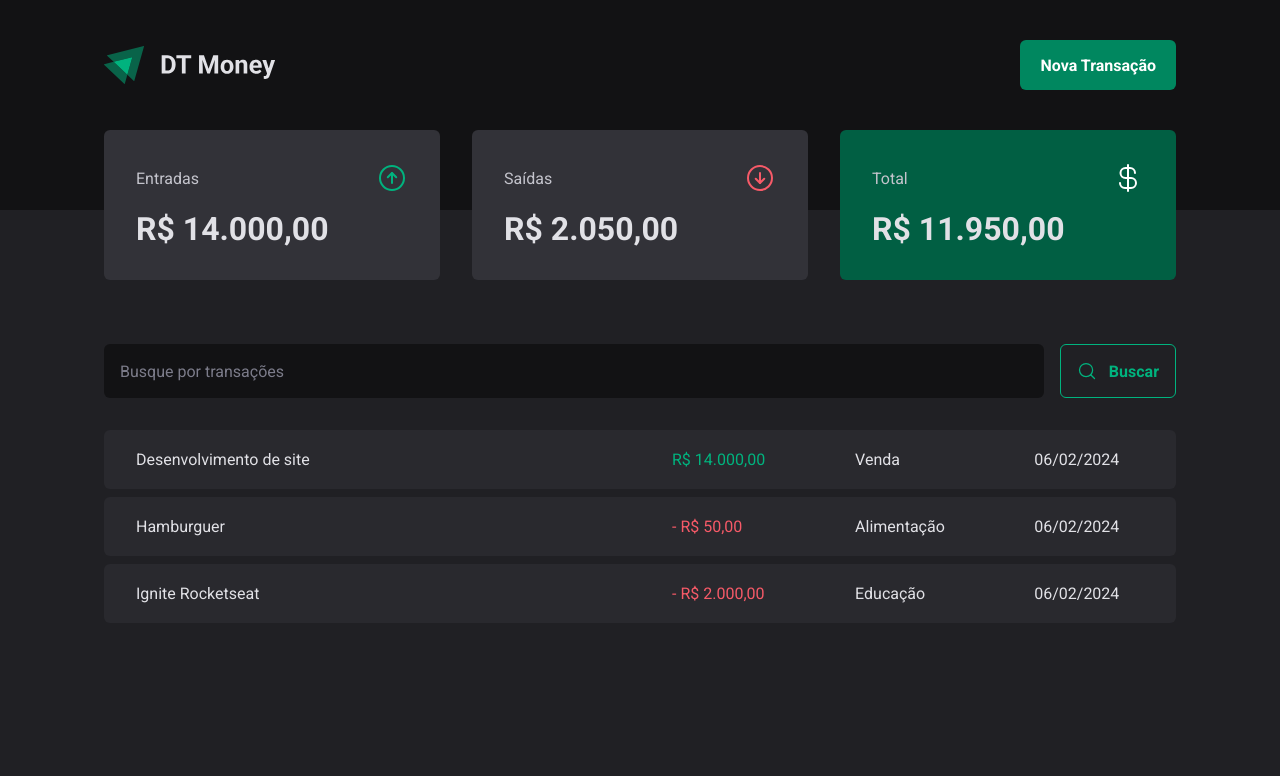
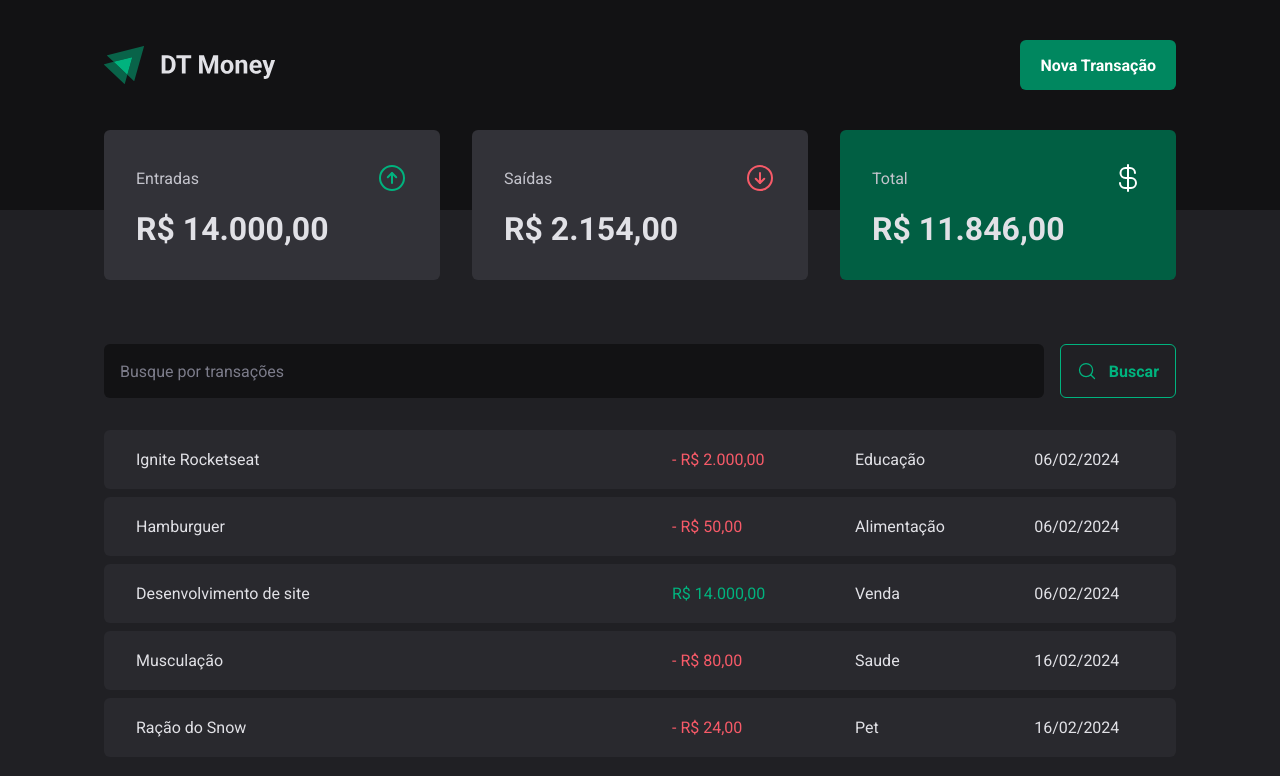
Before and after one commit to ezequielbrilhantedev/DT-Money, a React (Vite) app: page / in a window 1280 px wide. Shown: the top 776 px of the page. Built offline with nearby package versions, Linux system fonts and the light colour scheme; data requests are answered from the project's data file.

Commit message:
create new Transaction - #f290

```diff
--- a/server.json
+++ b/server.json
@@ -1,7 +1,7 @@
 {
   "transactions": [
     {
-      "id": 1,
+      "id": "1",
       "description": "Desenvolvimento de site",
       "type": "income",
       "category": "Venda",
@@ -9,7 +9,7 @@
       "createdAt": "2024-02-06T14:16:19.563Z"
     },
     {
-      "id": 2,
+      "id": "2",
       "description": "Hamburguer",
       "type": "outcome",
       "category": "Alimentação",
@@ -17,12 +17,28 @@
       "createdAt": "2024-02-06T14:10:19.563Z"
     },
     {
-      "id": 3,
+      "id": "3",
       "description": "Ignite Rocketseat",
       "type": "outcome",
       "category": "Educação",
       "price": 2000,
       "createdAt": "2024-02-06T14:08:19.563Z"
+    },
+    {
+      "id": "bd89",
+      "description": "Musculação",
+      "price": 80,
+      "category": "Saude",
+      "type": "outcome",
+      "createdAt": "2024-02-16T18:29:30.591Z"
+    },
+    {
+      "id": "9b7b",
+      "description": "Ração do Snow",
+      "price": 24,
+      "category": "Pet",
+      "type": "outcome",
+      "createdAt": "2024-02-16T18:55:31.471Z"
     }
   ]
 }
--- a/src/components/NewTransactionModal/index.tsx
+++ b/src/components/NewTransactionModal/index.tsx
@@ -1,33 +1,61 @@
-import * as Dialog from '@radix-ui/react-dialog'
-import { CloseButton, Content, Overlay, TransactionType, TransactionTypeButton } from './styles'
-import { ArrowCircleDown, ArrowCircleUp, X } from 'phosphor-react'
-import * as z from 'zod'
-import { zodResolver } from '@hookform/resolvers/zod'
-import { Controller, useForm } from 'react-hook-form'
+import * as Dialog from '@radix-ui/react-dialog';
+import {
+  CloseButton,
+  Content,
+  Overlay,
+  TransactionType,
+  TransactionTypeButton,
+} from './styles';
+import {
+  ArrowCircleDown,
+  ArrowCircleUp,
+  X,
+} from 'phosphor-react';
+import * as z from 'zod';
+import { zodResolver } from '@hookform/resolvers/zod';
+import { Controller, useForm } from 'react-hook-form';
+import { useContext } from 'react';
+import { TransactionsContex } from '../../contexts/TransactionsContext';
 
 const newTransactionFormSchema = z.object({
   description: z.string(),
   price: z.number(),
   category: z.string(),
-  type: z.enum(['income', 'outcome'])
-})
+  type: z.enum(['income', 'outcome']),
+});
 
-type NewTransctionFormInputs = z.infer<typeof newTransactionFormSchema>
+type NewTransctionFormInputs = z.infer<
+  typeof newTransactionFormSchema
+>;
 
 export function NewTransactionModal() {
+  const { createTransaction } = useContext(
+    TransactionsContex
+  );
+
   const {
     control,
     register,
     handleSubmit,
-    formState: {
-      isSubmitting
-    }
+    formState: { isSubmitting },
+    reset,
   } = useForm<NewTransctionFormInputs>({
-    resolver: zodResolver(newTransactionFormSchema)
-  })
+    resolver: zodResolver(newTransactionFormSchema),
+  });
 
-  function handleCreateNewTransaction(data: NewTransctionFormInputs) {
-    console.log(data)
+  async function handleCreateNewTransaction(
+    data: NewTransctionFormInputs
+  ) {
+    const { description, price, category, type } = data;
+
+    await createTransaction({
+      description,
+      category,
+      price,
+      type,
+    });
+
+    reset();
   }
 
   return (
@@ -41,22 +69,26 @@ export function NewTransactionModal() {
           <X size={24} />
         </CloseButton>
 
-        <form onSubmit={handleSubmit(handleCreateNewTransaction)}>
+        <form
+          onSubmit={handleSubmit(
+            handleCreateNewTransaction
+          )}
+        >
           <input
             type="text"
-            placeholder='Descrição'
+            placeholder="Descrição"
             required
             {...register('description')}
           />
           <input
             type="number"
-            placeholder='Preço'
+            placeholder="Preço"
             required
             {...register('price', { valueAsNumber: true })}
           />
           <input
             type="text"
-            placeholder='Categoria'
+            placeholder="Categoria"
             required
             {...register('category')}
           />
@@ -65,23 +97,28 @@ export function NewTransactionModal() {
             control={control}
             name="type"
             render={({ field }) => {
-
-
               return (
                 <TransactionType
                   onValueChange={field.onChange}
-                  value={field.value}>
-                  <TransactionTypeButton variant='income' value='income'>
+                  value={field.value}
+                >
+                  <TransactionTypeButton
+                    variant="income"
+                    value="income"
+                  >
                     <ArrowCircleUp size={24} />
                     Entrada
                   </TransactionTypeButton>
 
-                  <TransactionTypeButton variant='outcome' value='outcome'>
+                  <TransactionTypeButton
+                    variant="outcome"
+                    value="outcome"
+                  >
                     <ArrowCircleDown size={24} />
                     Saída
                   </TransactionTypeButton>
                 </TransactionType>
-              )
+              );
             }}
           />
 
@@ -89,8 +126,7 @@ export function NewTransactionModal() {
             Cadastrar
           </button>
         </form>
-
       </Content>
     </Dialog.Portal>
-  )
+  );
 }
--- a/src/contexts/TransactionsContext.tsx
+++ b/src/contexts/TransactionsContext.tsx
@@ -1,48 +1,91 @@
-import { ReactNode, createContext, useEffect, useState } from "react";
-import { api } from "../lib/axios";
+import {
+  ReactNode,
+  createContext,
+  useEffect,
+  useState,
+} from 'react';
+import { api } from '../lib/axios';
 
 interface Transaction {
-  id: number
-  description: string
-  type: 'income' | 'outcome'
-  price: number
-  category: string
-  createdAt: string
+  id: number;
+  description: string;
+  type: 'income' | 'outcome';
+  price: number;
+  category: string;
+  createdAt: string;
+}
+
+interface CreateTransactionInput {
+  description: string;
+  price: number;
+  category: string;
+  type: 'income' | 'outcome';
 }
 
 interface TransactionContextType {
-  transactions: Transaction[]
-  fetchTransactions: (query?: string) => Promise<void>
+  transactions: Transaction[];
+  fetchTransactions: (query?: string) => Promise<void>;
+  createTransaction: (
+    data: CreateTransactionInput
+  ) => Promise<void>;
 }
 
 interface TransactionsProviderProps {
-  children: ReactNode
+  children: ReactNode;
 }
 
-export const TransactionsContex = createContext({} as TransactionContextType)
+export const TransactionsContex = createContext(
+  {} as TransactionContextType
+);
 
-export function TransactionsProvider({ children }: TransactionsProviderProps) {
-  const [transactions, setTransactions] = useState<Transaction[]>([])
+export function TransactionsProvider({
+  children,
+}: TransactionsProviderProps) {
+  const [transactions, setTransactions] = useState<
+    Transaction[]
+  >([]);
 
   async function fetchTransactions(query?: string) {
     const response = await api.get('transactions', {
       params: {
-        q: query
-      }
-    })
+        _sort: 'createdAt',
+        // _order: 'desc',
+        q: query,
+      },
+    });
 
-    setTransactions(response.data)
+    setTransactions(response.data);
+  }
+
+  async function createTransaction(
+    data: CreateTransactionInput
+  ) {
+    const { description, price, category, type } = data;
+
+    const response = await api.post('transactions', {
+      description,
+      price,
+      category,
+      type,
+      createdAt: new Date(),
+    });
+
+    setTransactions((state) => [response.data, ...state]);
   }
 
   useEffect(() => {
-    fetchTransactions()
-  }, [])
-
-
+    fetchTransactions();
+  }, []);
 
   return (
-    <TransactionsContex.Provider value={{ transactions, fetchTransactions }}>
+    <TransactionsContex.Provider
+      value={{
+        transactions,
+        fetchTransactions,
+        createTransaction,
+      }}
+    >
       {children}
-    </TransactionsContex.Provider >
-  )
+    </TransactionsContex.Provider>
+  );
 }
--- a/src/lib/axios.ts
+++ b/src/lib/axios.ts
@@ -1,5 +1,5 @@
-import axios from "axios";
+import axios from 'axios';
 
 export const api = axios.create({
-  baseURL: "http://localhost:3000"
-})
+  baseURL: 'http://localhost:3000/',
+});
```
